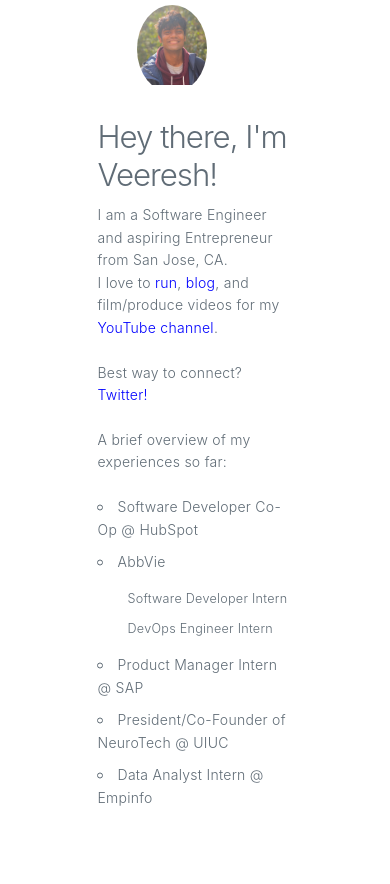
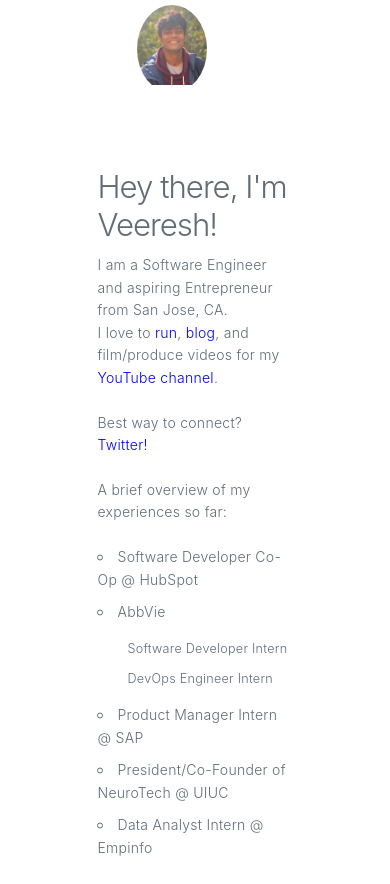
Before and after one commit to veeresh99/veeresh99.github.io, a React (Create React App) app: page / in a window 390 px wide. Before the commit the page ends 844 px from the top, so only its background shows below. Built offline with nearby package versions, Linux system fonts and the light colour scheme.

Commit message:
position change

```diff
--- a/src/App.css
+++ b/src/App.css
@@ -37,7 +37,8 @@
   }
 
   body {
-    overflow-x:hidden
+    overflow-x:hidden;
+    overflow-y: scroll !important;
   }
 
   #title {
@@ -59,7 +60,6 @@
   #initialBody {
     position: absolute;
     bottom: -40px;
-    margin-bottom: 50px;
     left: 50%;
     transform: translateX(-50%);
     margin-top: 220px;
```
Also changed, not shown: 1 other file (tests, documents, lock files or other folders).
